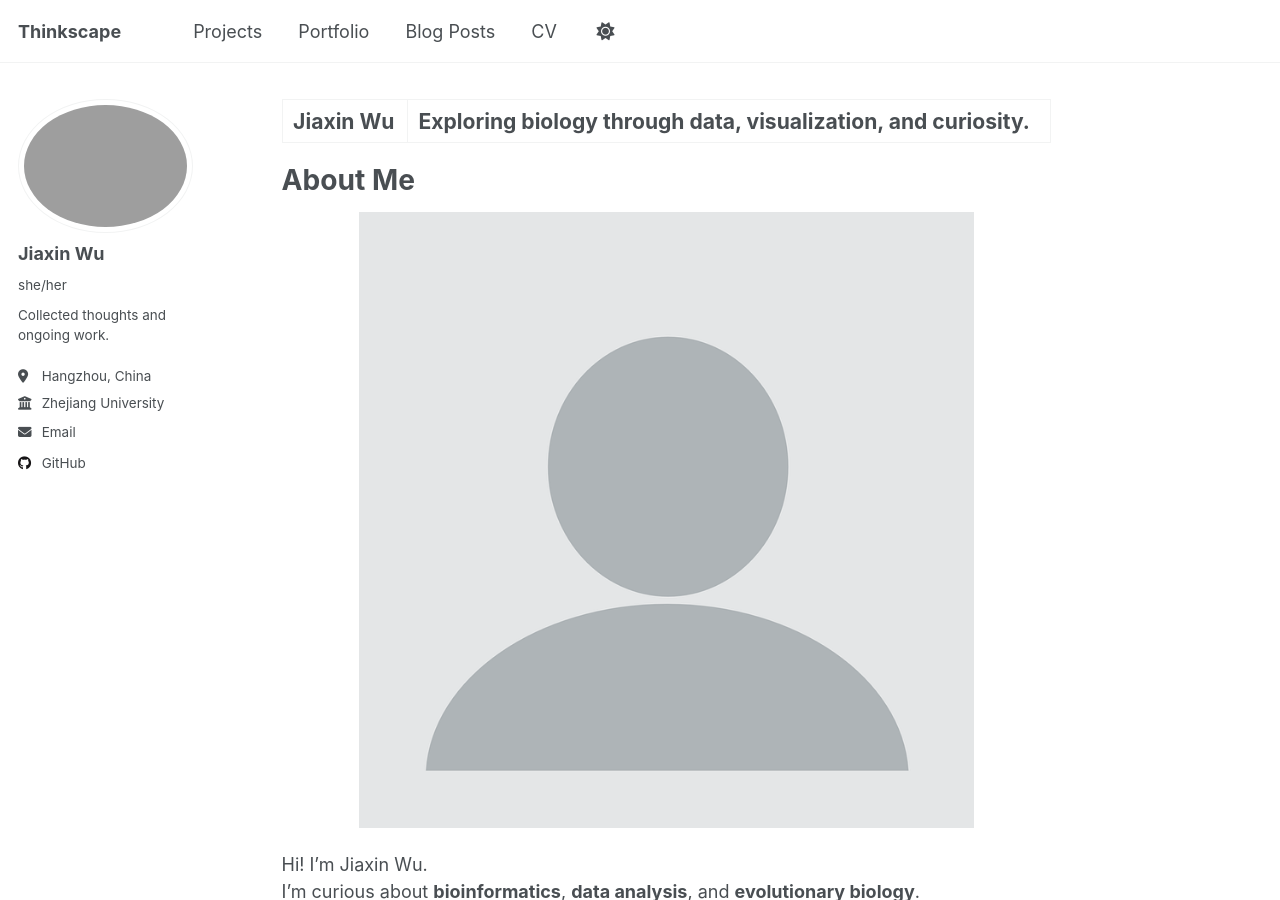
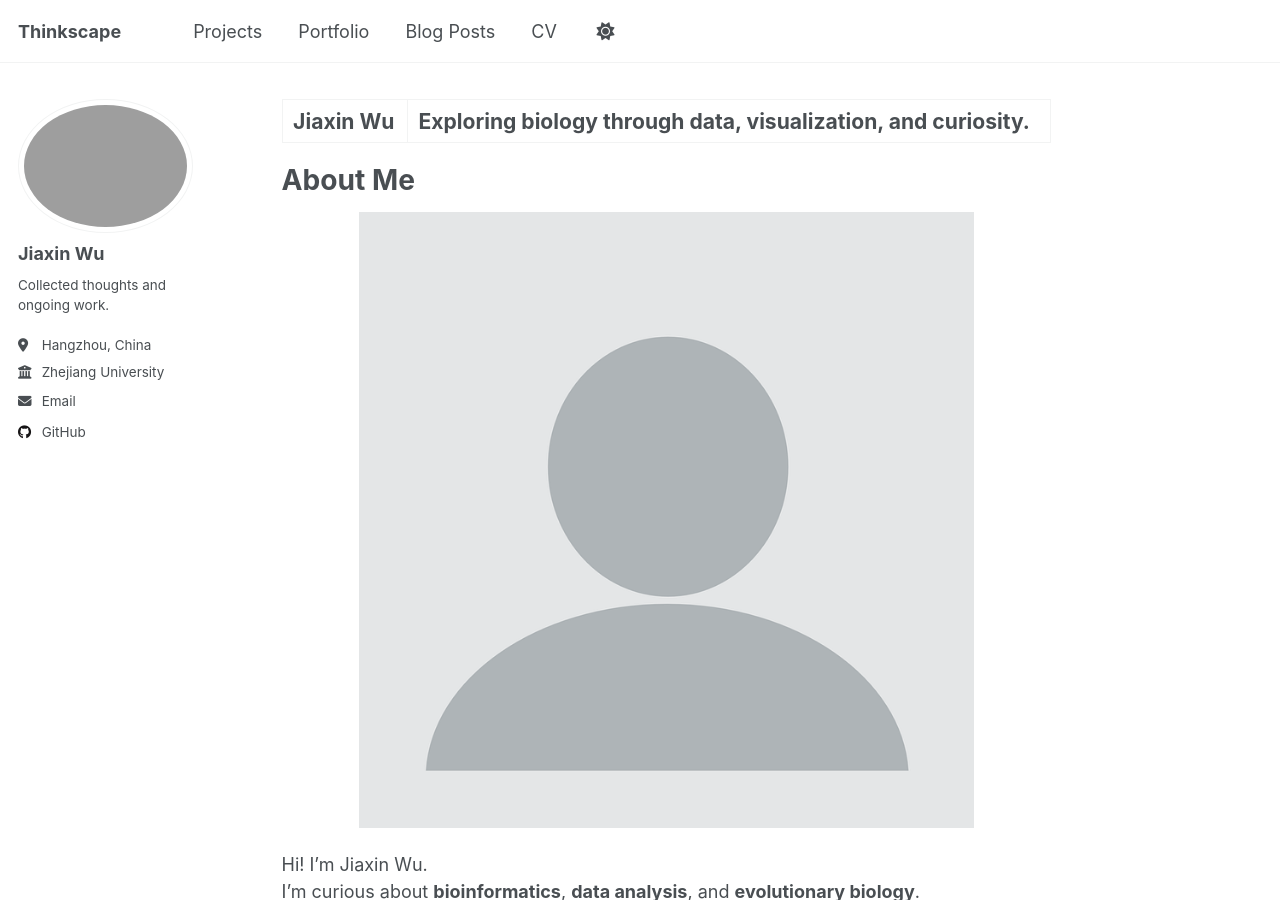
Before and after one commit to jiaxin-aidi-wu/jiaxin-aidi-wu.github.io, a Jekyll site: the page built from _pages/about.md, in a window 1280 px wide and 900 px high. Built offline with Jekyll 4.4.1, drawn with Linux system fonts in a browser that asks for light colours; a script that is not in the unit is left out.

Commit message:
Update _config.yml

```diff
--- a/_config.yml
+++ b/_config.yml
@@ -24,7 +24,7 @@ author:
   # Biographic information
   avatar           : "IMG_9314.JPG"
   name             : "Jiaxin Wu"
-  pronouns         : "she/her"
+  pronouns         : #
   bio              : "Collected thoughts and ongoing work."
   location         : "Hangzhou, China"
   employer         : "Zhejiang University"
```
